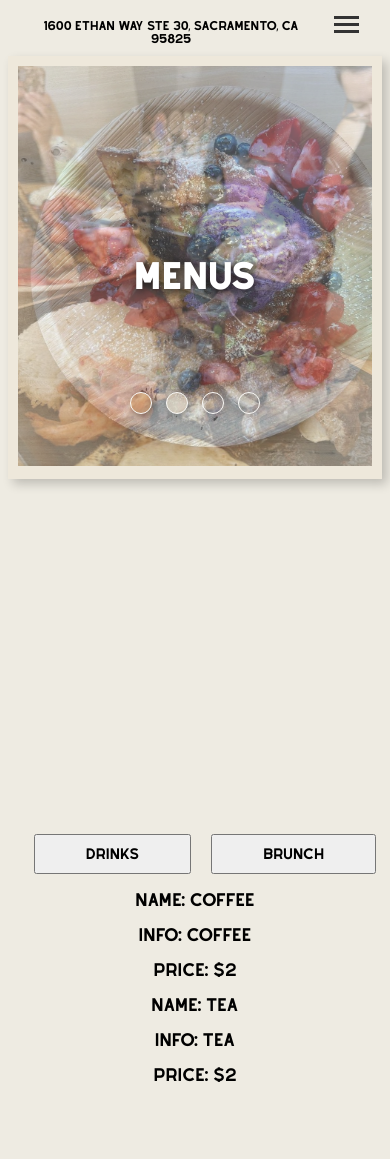
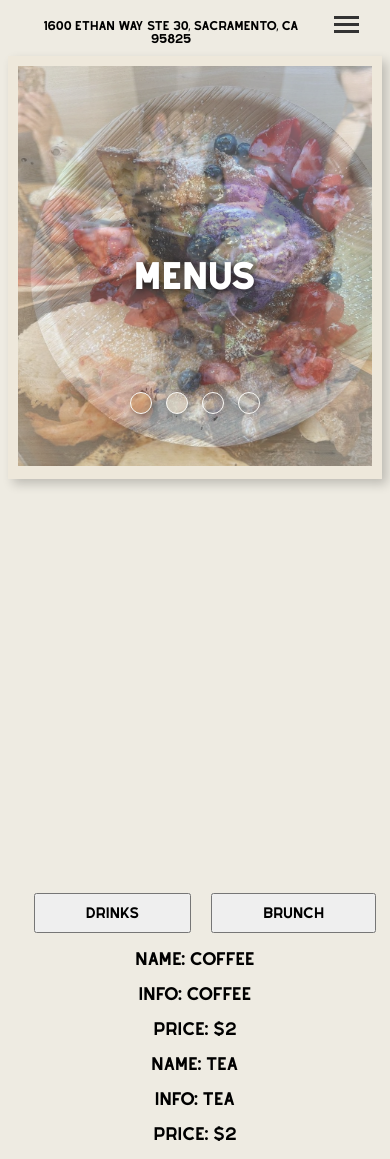
Before and after one commit to rydelldonato/18-grams-website, a React (Create React App) app: page /menus in a window 390 px wide. Before the commit the page ends 1100 px from the top, so only its background shows below. Built offline with nearby package versions, Linux system fonts and the light colour scheme.

Commit message:
fixing menu height

```diff
--- a/src/components/header/header.css
+++ b/src/components/header/header.css
@@ -73,7 +73,7 @@
   }
   .menuContainer {
     position: absolute;
-    height: 44vh;
+    height: 42vh;
     top: 465px;
     left: 0;
     right: 0;
--- a/src/components/menus/menus.css
+++ b/src/components/menus/menus.css
@@ -25,7 +25,7 @@
     margin-left: 20px;
   }
   .middleDiv{
-    margin-top: 42vh;
+    margin-top: 49vh;
   }
 }
 
```
